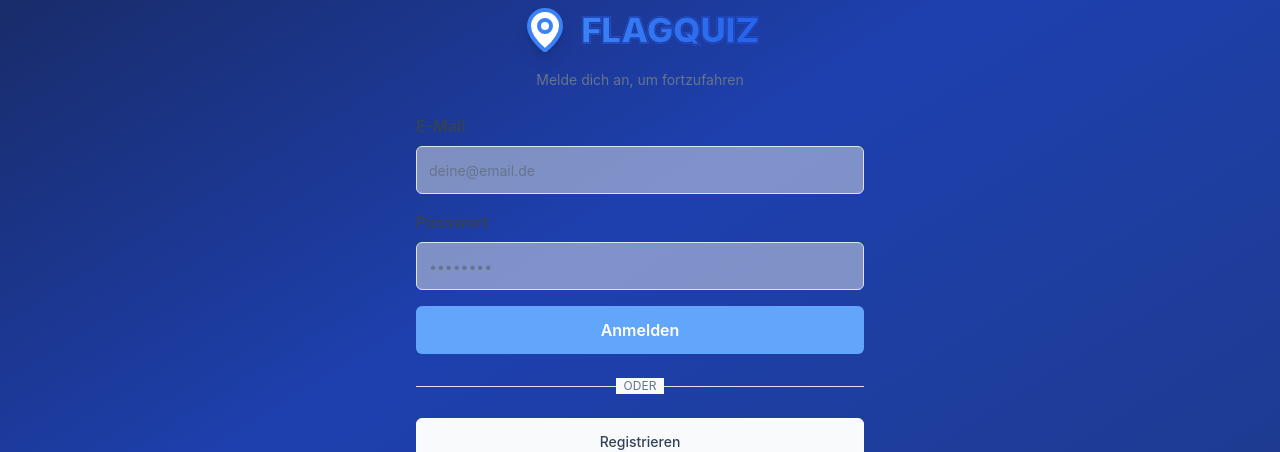
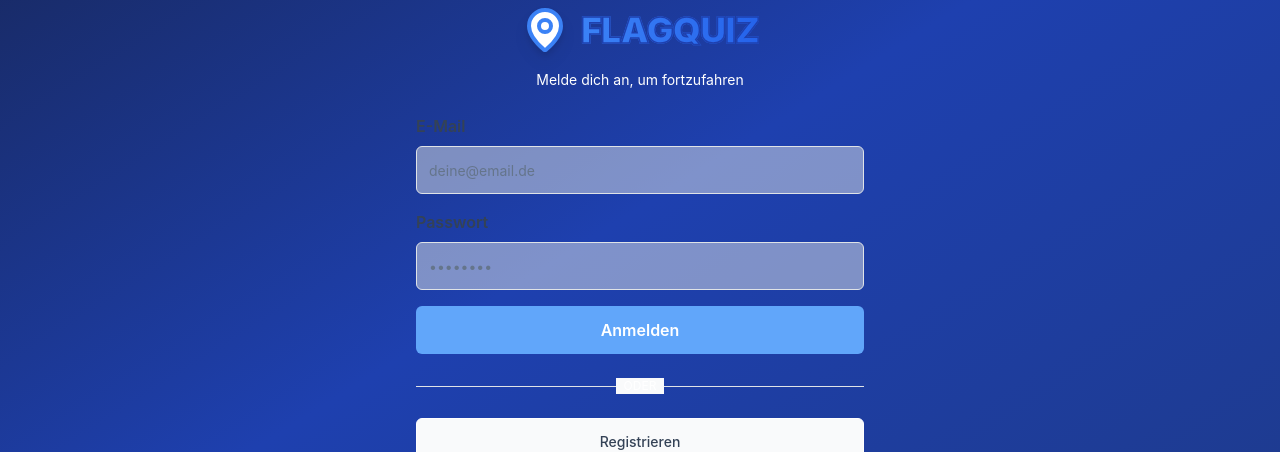
Before and after one commit to juriiqclash-hash/flagquizv20, a React (Vite) app: page /login in a window 1280 px wide. Shown: the part 192-644 px from the top of the page. Built offline with nearby package versions, Linux system fonts and the light colour scheme; no server answers; the database is empty.

Commit message:
Change grey text to white

```diff
--- a/src/components/AuthForm.tsx
+++ b/src/components/AuthForm.tsx
@@ -112,7 +112,7 @@ const AuthForm = ({ onSuccess, mode = 'signin', message }: AuthFormProps) => {
             <p className="text-sm text-blue-400 font-medium">{message}</p>
           </div>
         )}
-        <p className="text-sm text-muted-foreground">
+        <p className="text-sm text-white">
           {currentMode === 'signin'
             ? 'Melde dich an, um fortzufahren'
             : 'Erstelle ein neues Konto'}
@@ -206,7 +206,7 @@ const AuthForm = ({ onSuccess, mode = 'signin', message }: AuthFormProps) => {
           <span className="w-full border-t border-border" />
         </div>
         <div className="relative flex justify-center text-xs uppercase">
-          <span className="bg-background px-2 text-muted-foreground">oder</span>
+          <span className="bg-background px-2 text-white">oder</span>
         </div>
       </div>
 
```
